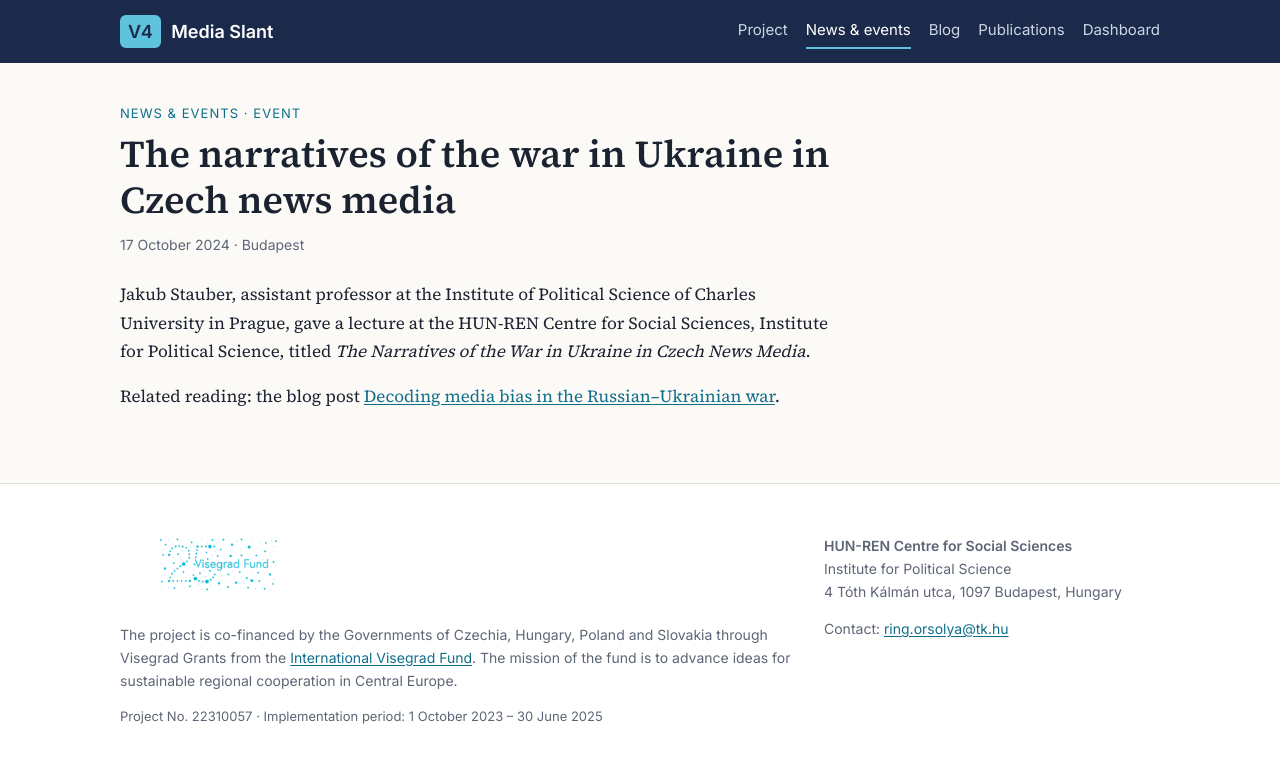
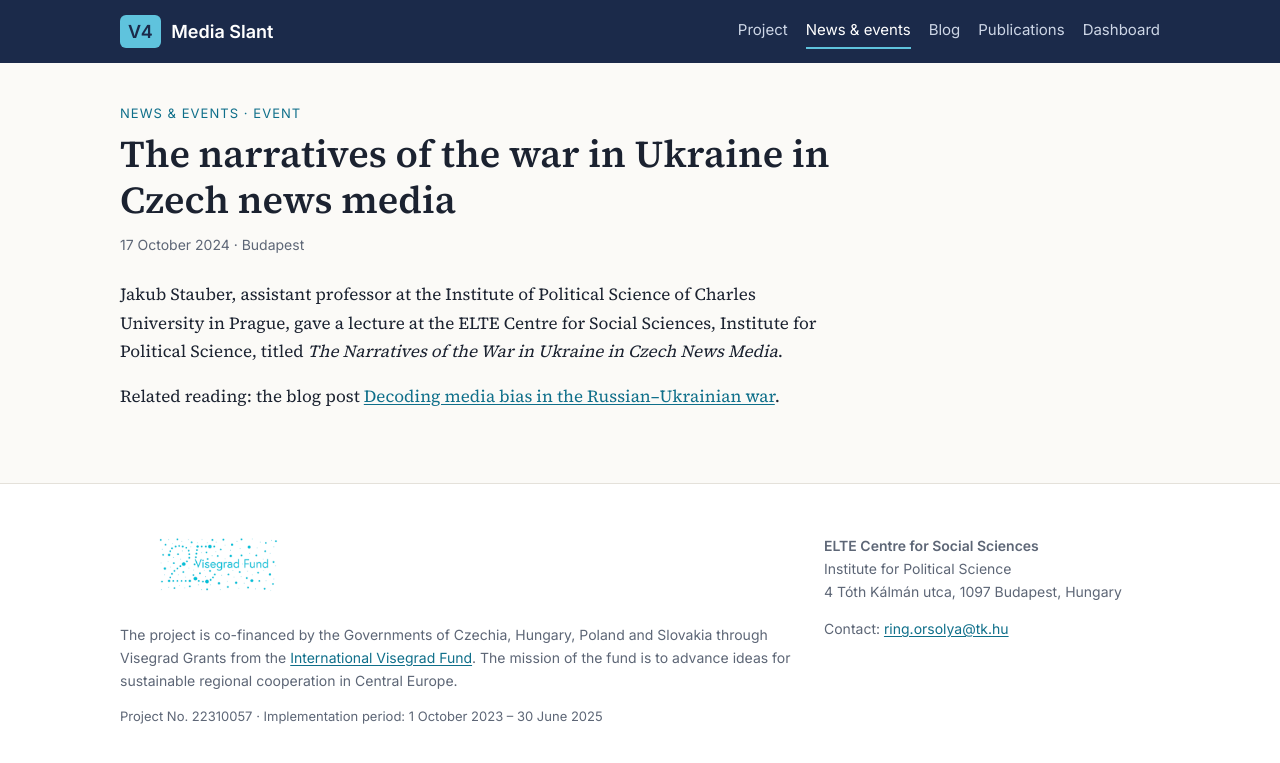
Before and after one commit to ringorsolya/v4slant-site, a Jekyll site: the page built from _news/2024-10-17-stauber-lecture.md, in a window 1280 px wide. Shown: the top 763 px of the page. Built offline with Jekyll 4.4.1, drawn with Linux system fonts in a browser that asks for light colours.

Commit message:
Rename HUN-REN Centre for Social Sciences to ELTE Centre for Social Sciences
Also point the institute link to politikatudomany.tk.elte.hu.

Co-Authored-By: Claude Opus 5.5 <noreply@anthropic.com>
Claude-Session: https://claude.ai/code/session_013xfZbvasC9FqKPGGKo9KJJ

```diff
--- a/_layouts/default.html
+++ b/_layouts/default.html
@@ -40,7 +40,7 @@
         <p class="small">Project No. 22310057 · Implementation period: 1 October 2023 – 30 June 2025</p>
       </div>
       <div class="footer-contact">
-        <p><strong>HUN-REN Centre for Social Sciences</strong><br>Institute for Political Science<br>4 Tóth Kálmán utca, 1097 Budapest, Hungary</p>
+        <p><strong>ELTE Centre for Social Sciences</strong><br>Institute for Political Science<br>4 Tóth Kálmán utca, 1097 Budapest, Hungary</p>
         <p>Contact: <a href="mailto:ring.orsolya@tk.hu">ring.orsolya@tk.hu</a></p>
       </div>
     </div>
--- a/_news/2024-10-17-stauber-lecture.md
+++ b/_news/2024-10-17-stauber-lecture.md
@@ -3,8 +3,8 @@ title: The narratives of the war in Ukraine in Czech news media
 date: 2024-10-17
 type: Event
 place: Budapest
-summary: Guest lecture by Jakub Stauber (Charles University) at the HUN-REN Centre for Social Sciences.
+summary: Guest lecture by Jakub Stauber (Charles University) at the ELTE Centre for Social Sciences.
 ---
-Jakub Stauber, assistant professor at the Institute of Political Science of Charles University in Prague, gave a lecture at the HUN-REN Centre for Social Sciences, Institute for Political Science, titled *The Narratives of the War in Ukraine in Czech News Media*.
+Jakub Stauber, assistant professor at the Institute of Political Science of Charles University in Prague, gave a lecture at the ELTE Centre for Social Sciences, Institute for Political Science, titled *The Narratives of the War in Ukraine in Czech News Media*.
 
 Related reading: the blog post [Decoding media bias in the Russian–Ukrainian war]({{ '/blog/decoding-media-bias-czech-news/' | relative_url }}).
--- a/index.html
+++ b/index.html
@@ -7,7 +7,7 @@ layout: default
     <h1>{{ site.long_title }}</h1>
     <p>Our project applies text mining and natural language processing methods, including novel approaches based on language modelling and deep learning, to identify slant in online news and so promote resilience against biased reporting.</p>
     <p>We analysed around five million articles from Czech, Hungarian, Polish and Slovak news portals published between 2018 and 2024.</p>
-    <p class="hero-meta">1 October 2023 – 30 June 2025 · Led by the HUN-REN Centre for Social Sciences, Budapest</p>
+    <p class="hero-meta">1 October 2023 – 30 June 2025 · Led by the ELTE Centre for Social Sciences, Budapest</p>
   </div>
 </section>
 
@@ -60,7 +60,7 @@ layout: default
   <div class="wrap">
     <div class="section-head"><h2>Partners</h2></div>
     <ul class="partners">
-      <li><span class="role">Coordinator</span><a href="https://politikatudomany.tk.hu/en">HUN-REN Centre for Social Sciences, Institute for Political Science</a>, Budapest</li>
+      <li><span class="role">Coordinator</span><a href="https://politikatudomany.tk.elte.hu/en">ELTE Centre for Social Sciences, Institute for Political Science</a>, Budapest</li>
       <li><span class="role">Partner</span><a href="https://www.mff.cuni.cz/en">Charles University, Faculty of Mathematics and Physics</a>, Prague</li>
       <li><span class="role">Partner</span><a href="https://fsv.cuni.cz/en">Charles University, Faculty of Social Sciences</a>, Prague</li>
       <li><span class="role">Partner</span><a href="https://kinit.sk/">Kempelen Institute of Intelligent Technologies</a>, Bratislava</li>
```
Also changed, not shown: about.md (+1 -1 lines).
